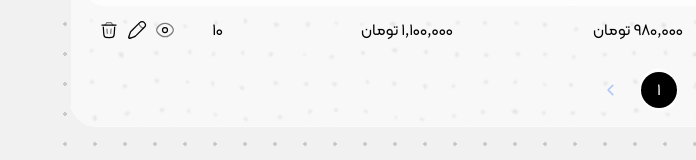
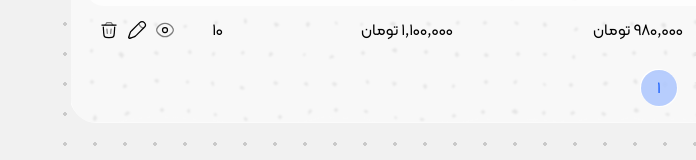
Before and after one commit to arian-ghorbani/AvangDashboard, a React (Vite) app: page / in a window 1280 px wide. Shown: the part 406-566 px from the top of the page, without its empty margins (584-1280 px from the left). Built offline with nearby package versions, Linux system fonts and the light colour scheme.

Commit message:
Refactor: change style of the pagination element

```diff
--- a/public/css/style.css
+++ b/public/css/style.css
@@ -170,21 +170,16 @@
   .pagination-prev-btn,
   .pagination-next-btn,
   .pagination-btn {
-    @apply size-9 flex items-center justify-center bg-basebackground rounded-full cursor-pointer transition-colors duration-300 hover:bg-black hover:text-white;
+    @apply size-9 flex items-center justify-center rounded-full cursor-pointer transition-colors duration-300;
   }
 
   .pagination-prev-btn,
   .pagination-next-btn {
-    @apply [&_svg]:size-7;
-  }
-
-  .pagination-prev-btn:disabled,
-  .pagination-next-btn:disabled {
-    @apply bg-transparent text-secondary cursor-no-drop hover:text-secondary;
+    @apply bg-glass backdrop-filter-[url('#liquid-filter')blur(1px)] inset-shadow-sm [&_svg]:size-7 hover:bg-secondary hover:text-primary;
   }
 
   .pagination-btn.active {
-    @apply bg-black text-white;
+    @apply bg-secondary text-primary;
   }
 
   /*? ----- Modal -----  */
--- a/src/components/table/elements/Pagination.jsx
+++ b/src/components/table/elements/Pagination.jsx
@@ -33,8 +33,10 @@ function Pagination({ totalItems, itemsPerPage, currentPage, onPageChange }) {
         <button
           type="button"
           aria-label="دکمه قبلی"
-          className="pagination-prev-btn"
-          disabled={currentPage === 1}
+          className={clsx(
+            "pagination-prev-btn",
+            currentPage === 1 ? "invisible" : "visible",
+          )}
           onClick={prevPage}
         >
           <svg xmlns="http://www.w3.org/2000/svg" viewBox="0 0 24 24">
@@ -47,15 +49,17 @@ function Pagination({ totalItems, itemsPerPage, currentPage, onPageChange }) {
           </svg>
         </button>
 
-        <div className="pages-wrapper h-10 flex items-center justify-center gap-x-px bg-glass backdrop-filter-[url('#liquid-filter')blur(1px)] inset-shadow-sm rounded-full">
+        <div className="pages-wrapper h-9 flex items-center justify-center gap-x-px bg-glass backdrop-filter-[url('#liquid-filter')blur(1px)] inset-shadow-sm rounded-full">
           {paginationButtons}
         </div>
 
         <button
           type="button"
           aria-label="دکمه بعدی"
-          className="pagination-next-btn"
-          disabled={currentPage === numberOfPages}
+          className={clsx(
+            "pagination-next-btn",
+            currentPage === numberOfPages ? "invisible" : "visible",
+          )}
           onClick={nextPage}
         >
           <svg xmlns="http://www.w3.org/2000/svg" viewBox="0 0 24 24">
```
